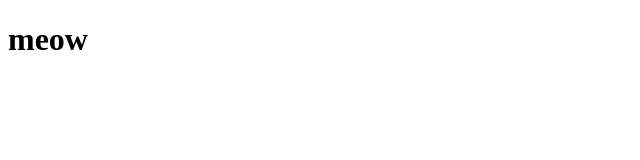
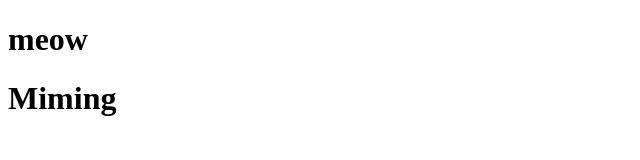
Before and after one commit to Rhea18-bit/Rhed, a plain HTML site: page index.html in a window 1280 px wide. Shown: the whole page, without its empty margins (0-640 px from the left). Drawn offline with Linux system fonts and the light colour scheme.

Commit message:
creating new h1 miming

```diff
--- a/index.html
+++ b/index.html
@@ -7,5 +7,6 @@
 </head>
 <body>
     <h1>meow</h1>
+    <h1>Miming</h1>
 </body>
 </html>
```
